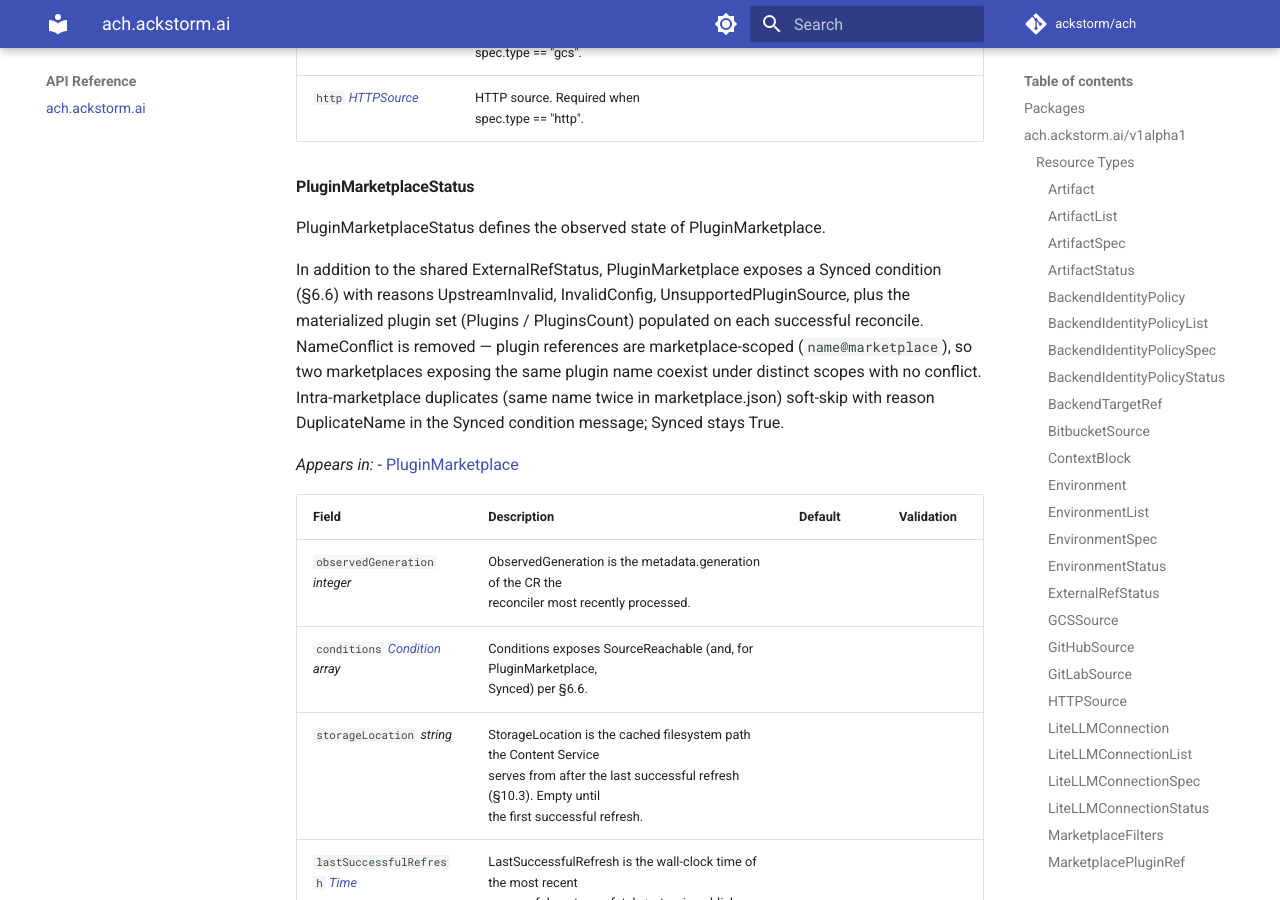
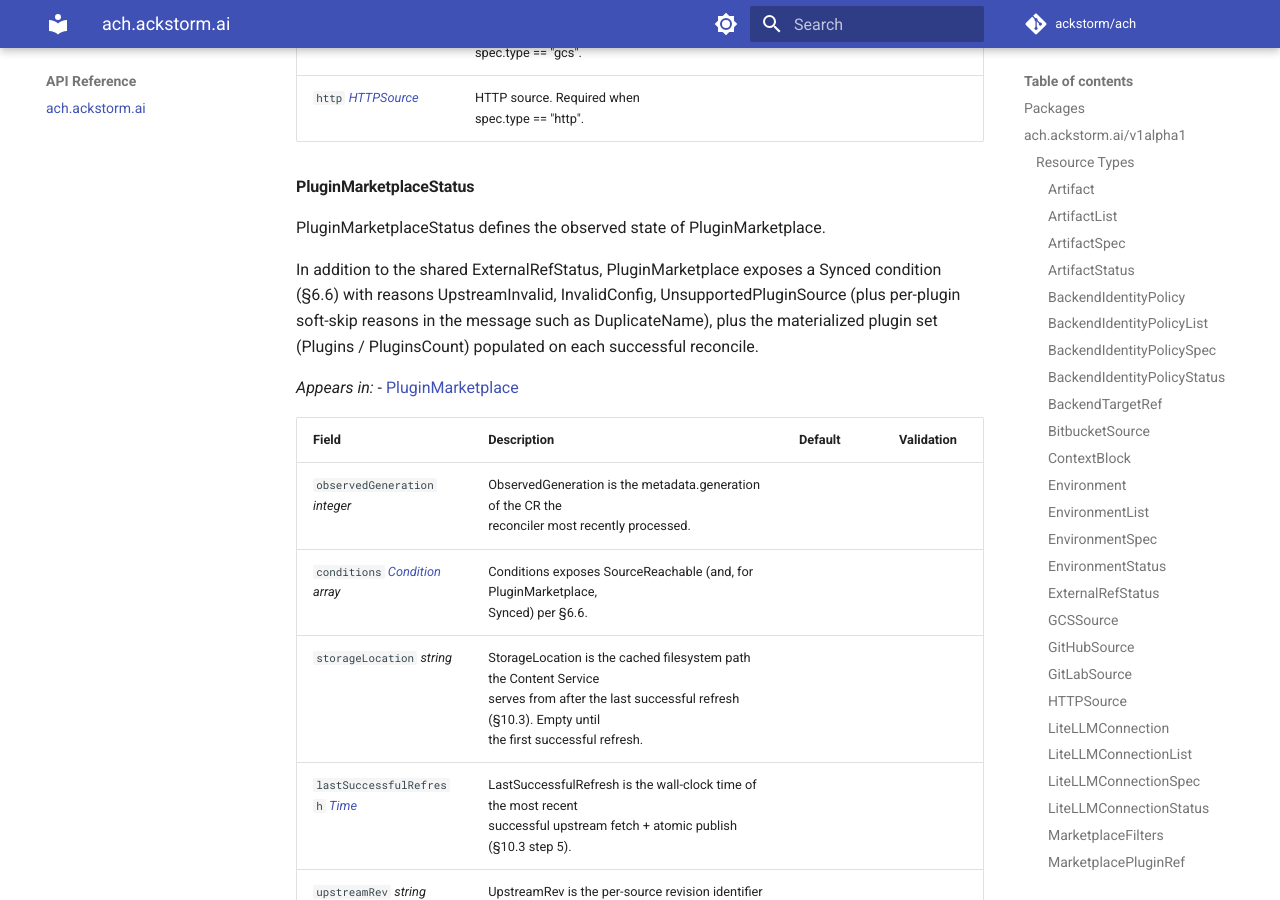
Before and after one commit to ackstorm/ach, an MkDocs documentation site: the page built from docs/api-reference/ach.ackstorm.ai.md, in a window 1280 px wide and 900 px high, scrolled down 25096 px. Built offline with MkDocs 1.6.1 and Material for MkDocs 9.7.7, drawn with Linux system fonts in a browser that asks for light colours; comment, search, counter and statistics services are not loaded; the version menu is left out.

Commit message:
docs(api): drop NameConflict from PluginMarketplaceStatus doc; regen ref
Co-Authored-By: Claude Opus 4.8 <noreply@anthropic.com>

```diff
--- a/docs/api-reference/ach.ackstorm.ai.md
+++ b/docs/api-reference/ach.ackstorm.ai.md
@@ -738,14 +738,10 @@ _Appears in:_
 PluginMarketplaceStatus defines the observed state of PluginMarketplace.
 
 In addition to the shared ExternalRefStatus, PluginMarketplace exposes a
-Synced condition (§6.6) with reasons UpstreamInvalid,
-InvalidConfig, UnsupportedPluginSource, plus the materialized plugin set
+Synced condition (§6.6) with reasons UpstreamInvalid, InvalidConfig,
+UnsupportedPluginSource (plus per-plugin soft-skip reasons in the
+message such as DuplicateName), plus the materialized plugin set
 (Plugins / PluginsCount) populated on each successful reconcile.
-NameConflict is removed — plugin references are marketplace-scoped
-(`name@marketplace`), so two marketplaces exposing the same plugin name
-coexist under distinct scopes with no conflict. Intra-marketplace
-duplicates (same name twice in marketplace.json) soft-skip with reason
-DuplicateName in the Synced condition message; Synced stays True.
 
 
 
```
Also changed, not shown: 1 other file.
